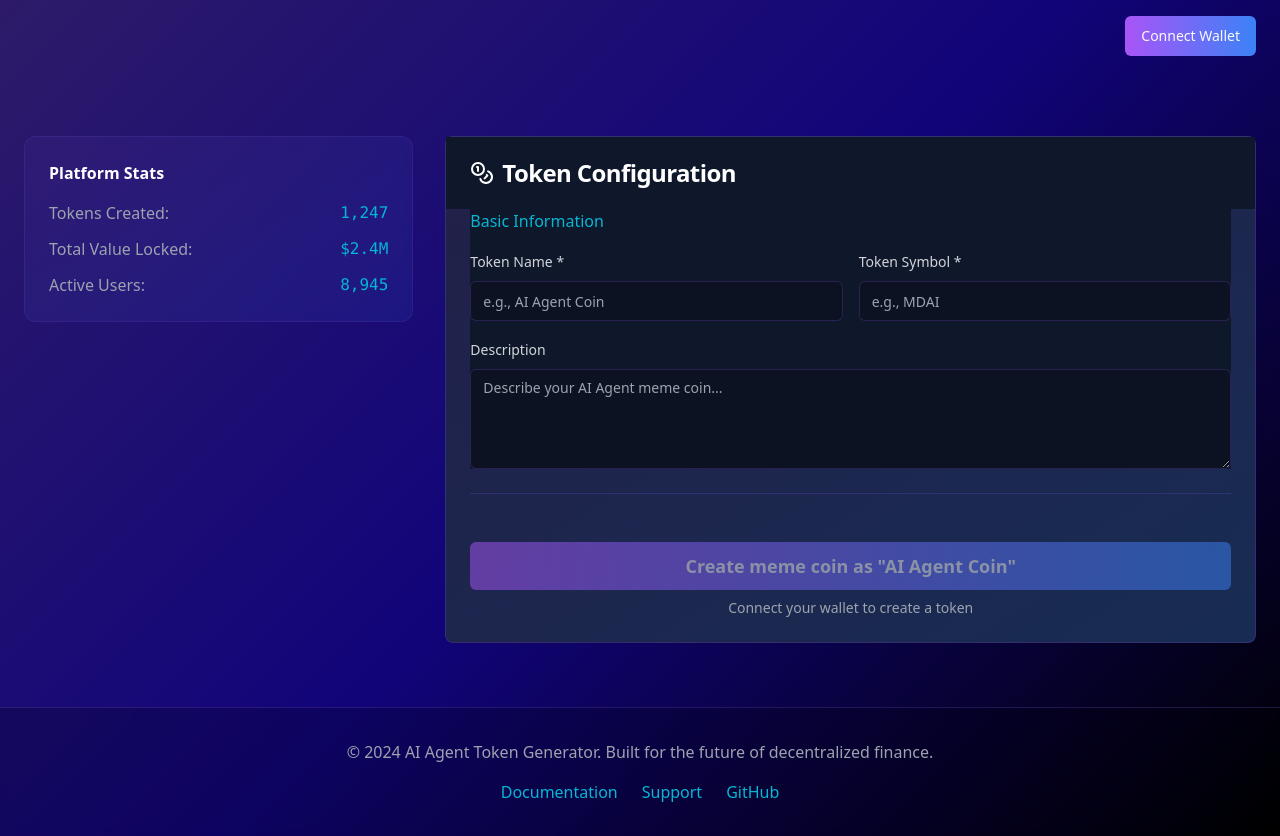
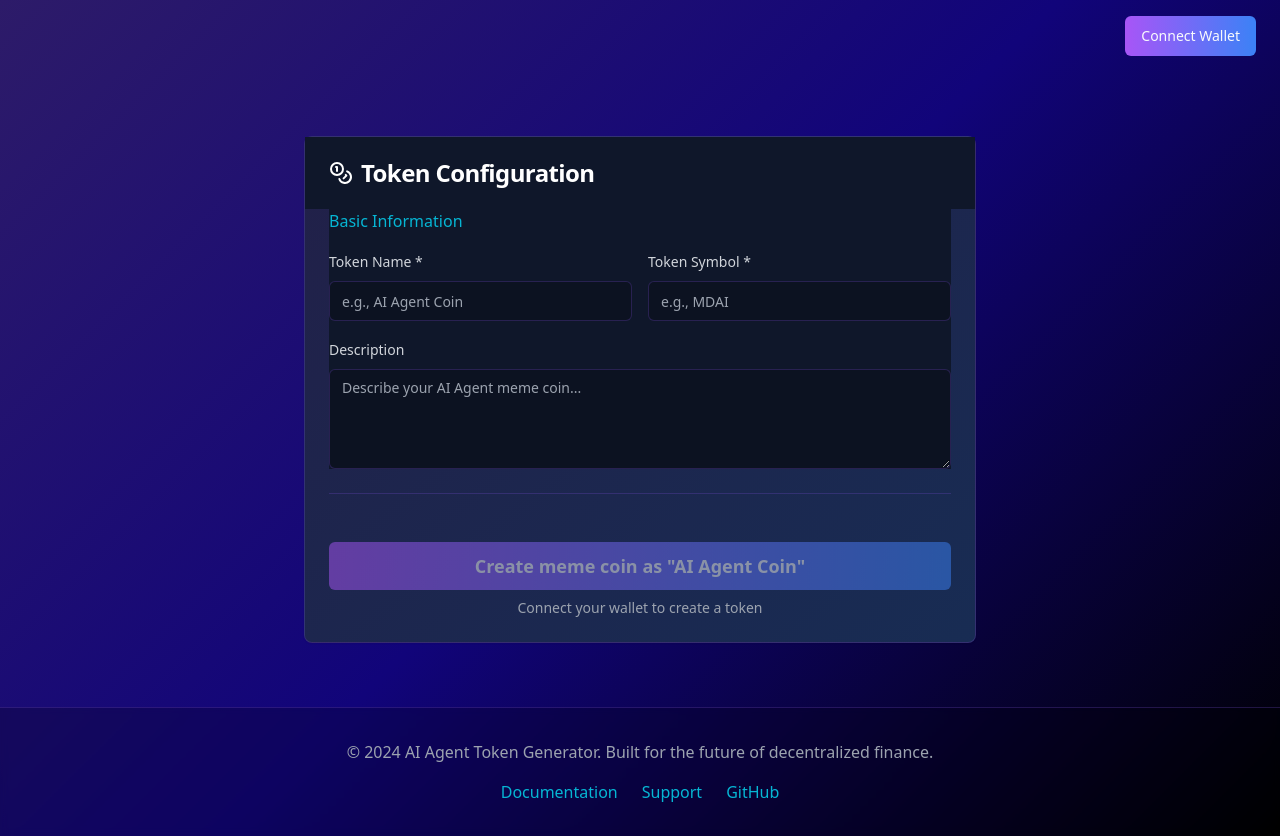
Before and after one commit to AgentFlow-Hub/chain-craft-tokens, a React (Vite) app: page / in a window 1280 px wide. Built offline with nearby package versions, Linux system fonts and the light colour scheme.

Commit message:
Center token configuration div
Center the token configuration div in the main content area.

```diff
--- a/src/pages/Index.tsx
+++ b/src/pages/Index.tsx
@@ -40,39 +40,10 @@ const Index = () => {
         <div className="absolute inset-0 bg-neon-gradient opacity-10"></div>
       </div>
 
-      {/* Main Content */}
+      {/* Main Content - Centered */}
       <div className="px-6 py-16">
-        <div className="max-w-7xl mx-auto">
-          <div className="grid grid-cols-1 lg:grid-cols-3 gap-8">
-            {/* Quick Stats - Sidebar */}
-            <div className="lg:col-span-1">
-              <div className="sticky top-6">
-                {/* Quick Stats */}
-                <div className="p-6 bg-gradient-to-br from-crypto-purple/10 to-crypto-blue/10 rounded-xl border border-crypto-purple/20 backdrop-blur-sm">
-                  <h3 className="text-white font-semibold mb-4">Platform Stats</h3>
-                  <div className="space-y-3">
-                    <div className="flex justify-between">
-                      <span className="text-gray-400">Tokens Created:</span>
-                      <span className="text-crypto-cyan font-mono">1,247</span>
-                    </div>
-                    <div className="flex justify-between">
-                      <span className="text-gray-400">Total Value Locked:</span>
-                      <span className="text-crypto-cyan font-mono">$2.4M</span>
-                    </div>
-                    <div className="flex justify-between">
-                      <span className="text-gray-400">Active Users:</span>
-                      <span className="text-crypto-cyan font-mono">8,945</span>
-                    </div>
-                  </div>
-                </div>
-              </div>
-            </div>
-
-            {/* Token Creation Form - Main Content */}
-            <div className="lg:col-span-2">
-              <TokenForm wallet={wallet} />
-            </div>
-          </div>
+        <div className="max-w-2xl mx-auto">
+          <TokenForm wallet={wallet} />
         </div>
       </div>
 
```
